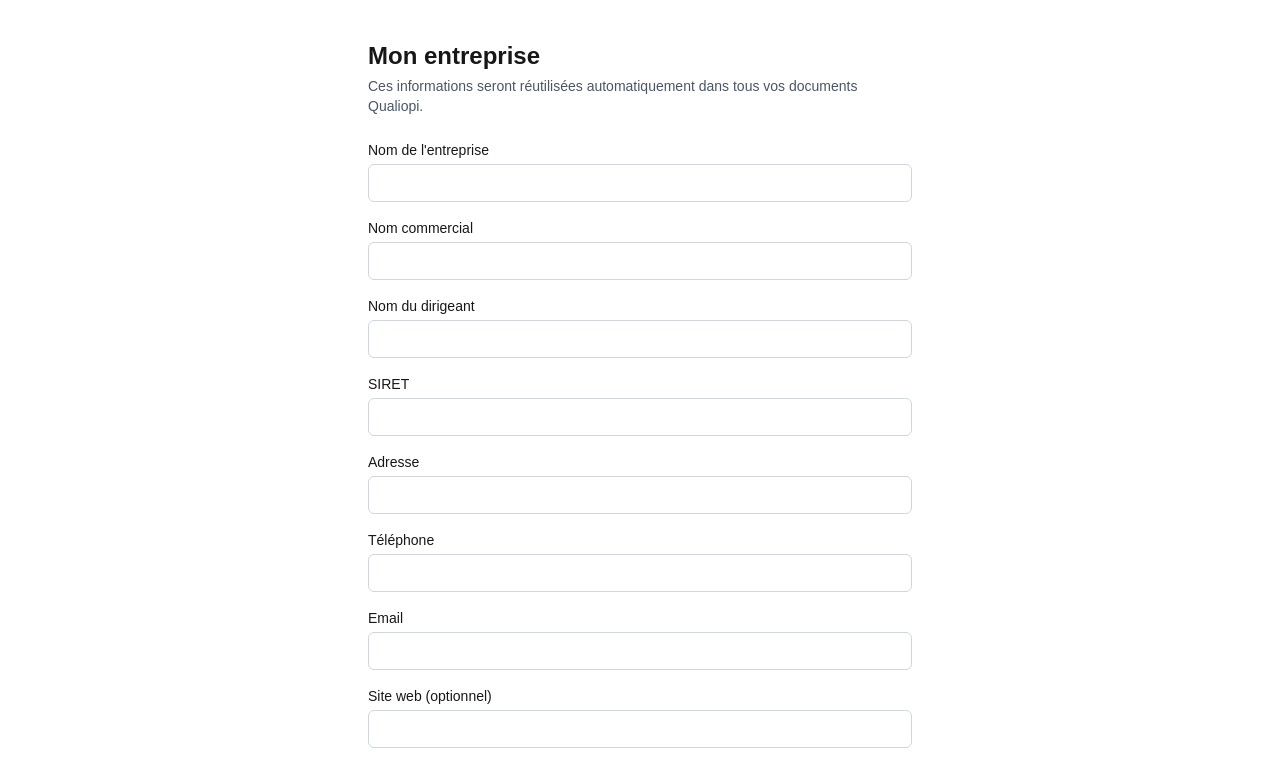
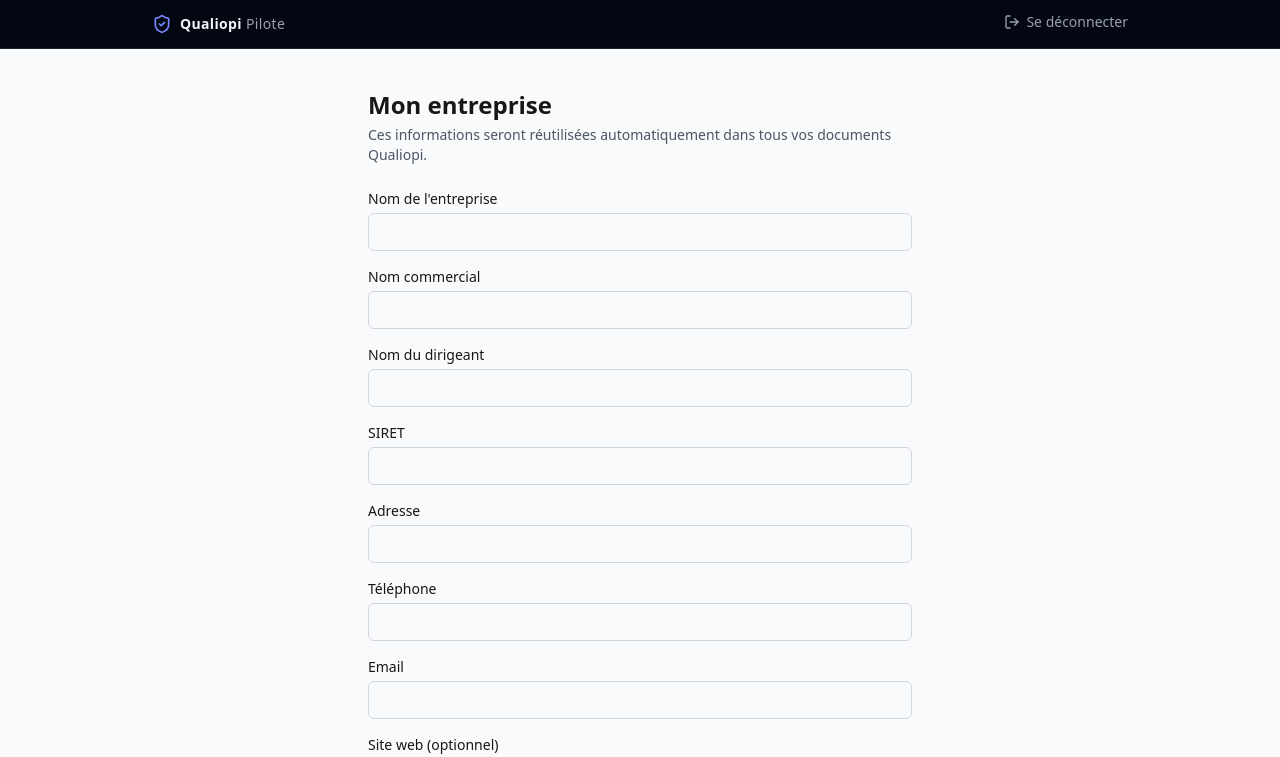
Before and after one commit to norafassih-gif/qualiopi-saas, a Next.js app: page /onboarding/entreprise in a window 1280 px wide. Shown: the top 757 px of the page. Built offline with nearby package versions, Linux system fonts and the light colour scheme; no server answers.

Commit message:
Police Inter auto-hebergee + bandeau sombre commun a toutes les pages connectees

```diff
--- a/app/(app)/dashboard/page.tsx
+++ b/app/(app)/dashboard/page.tsx
@@ -11,7 +11,6 @@ import {
   ClipboardList,
   Settings,
   ShieldCheck,
-  LogOut,
 } from "lucide-react";
 import { redirect } from "next/navigation";
 import { getMyOrganization } from "@/lib/actions/organization";
@@ -19,7 +18,6 @@ import { getMyFirstTraining } from "@/lib/actions/training";
 import { getMyFirstSession } from "@/lib/actions/session";
 import { listCategoryQuestions, getMyAnswers } from "@/lib/actions/questions";
 import { listDocumentTemplatesWithStatus } from "@/lib/actions/documents";
-import { signOut } from "@/lib/actions/auth";
 import { isPlatformAdmin } from "@/lib/actions/admin";
 import { Card } from "@/components/ui/card";
 import { Badge } from "@/components/ui/badge";
@@ -73,20 +71,11 @@ export default async function DashboardPage() {
 
   return (
     <div className="mx-auto max-w-4xl px-4 py-10">
-      <div className="mb-8 flex items-center justify-between">
-        <div>
-          <h1 className="text-2xl font-bold text-gray-900">Bonjour</h1>
-          <p className="text-gray-600">{org.company_name}</p>
-        </div>
-        <form action={signOut}>
-          <button
-            type="submit"
-            className="inline-flex items-center gap-1.5 text-sm text-gray-500 transition hover:text-gray-900"
-          >
-            <LogOut className="h-4 w-4" aria-hidden="true" />
-            Se déconnecter
-          </button>
-        </form>
+      <div className="mb-8">
+        <h1 className="text-2xl text-gray-900">
+          <span className="font-extrabold">Bonjour</span>{" "}
+          <span className="font-light text-gray-500">— {org.company_name}</span>
+        </h1>
       </div>
 
       {/* Progression d'ensemble */}
--- /dev/null
+++ b/app/(app)/layout.tsx
@@ -0,0 +1,10 @@
+import { AppHeader } from "@/components/ui/app-header";
+
+export default function AppLayout({ children }: { children: React.ReactNode }) {
+  return (
+    <div className="min-h-full bg-gray-50">
+      <AppHeader />
+      {children}
+    </div>
+  );
+}
--- a/app/globals.css
+++ b/app/globals.css
@@ -1,4 +1,11 @@
 @import "tailwindcss";
+
+/* Police auto-hébergée (aucune requête vers Google Fonts au chargement —
+   fichiers servis directement par notre propre serveur). Variable font :
+   tous les poids (100 à 900) rendus nativement, sans "faux gras" — c'est ce
+   qui permet de vraiment jouer avec les graisses (extra-light / extra-bold)
+   plutôt que le navigateur qui approxime. */
+@import "@fontsource-variable/inter/wght.css";
 
 :root {
   --background: #ffffff;
@@ -8,8 +15,8 @@
 @theme inline {
   --color-background: var(--background);
   --color-foreground: var(--foreground);
-  --font-sans: var(--font-geist-sans);
-  --font-mono: var(--font-geist-mono);
+  --font-sans: "Inter Variable", ui-sans-serif, system-ui, sans-serif;
+  --font-mono: ui-monospace, monospace;
 }
 
 @media (prefers-color-scheme: dark) {
@@ -22,7 +29,6 @@
 body {
   background: var(--background);
   color: var(--foreground);
-  font-family: Arial, Helvetica, sans-serif;
 }
 
 /* Utilisé uniquement par la page d'accueil publique (dégradé animé sur les
--- /dev/null
+++ b/components/ui/app-header.tsx
@@ -0,0 +1,37 @@
+import Link from "next/link";
+import { ShieldCheck, LogOut } from "lucide-react";
+import { signOut } from "@/lib/actions/auth";
+import { PLATFORM_NAME } from "@/components/marketing/logo";
+
+/**
+ * Bandeau sombre commun à toutes les pages connectées (tableau de bord,
+ * documents, paramètres, back-office...) — même couleur que la page
+ * d'accueil publique, pour que l'identité visuelle soit cohérente d'un bout
+ * à l'autre de l'application, même si le contenu des pages reste clair
+ * (plus lisible pour des formulaires et des tableaux).
+ */
+export function AppHeader() {
+  return (
+    <header style={{ backgroundColor: "#030712" }} className="border-b border-white/10">
+      <div className="mx-auto flex max-w-5xl items-center justify-between px-4 py-3 sm:px-6">
+        <Link href="/dashboard" className="inline-flex items-center gap-2" aria-label={PLATFORM_NAME}>
+          <ShieldCheck className="h-5 w-5 text-indigo-400" aria-hidden="true" />
+          <span className="text-sm tracking-wide">
+            <span className="font-extrabold text-gray-100">Qualiopi</span>{" "}
+            <span className="font-light text-gray-400">Pilote</span>
+          </span>
+        </Link>
+
+        <form action={signOut}>
+          <button
+            type="submit"
+            className="inline-flex items-center gap-1.5 text-sm text-gray-400 transition hover:text-white"
+          >
+            <LogOut className="h-4 w-4" aria-hidden="true" />
+            Se déconnecter
+          </button>
+        </form>
+      </div>
+    </header>
+  );
+}
--- a/package.json
+++ b/package.json
@@ -9,6 +9,7 @@
     "lint": "eslint"
   },
   "dependencies": {
+    "@fontsource-variable/inter": "^5.3.0",
     "@sparticuz/chromium": "^149.0.0",
     "@supabase/ssr": "^0.12.4",
     "@supabase/supabase-js": "^2.112.3",
```
Also changed, not shown: 1 other file (tests, documents, lock files or other folders).
